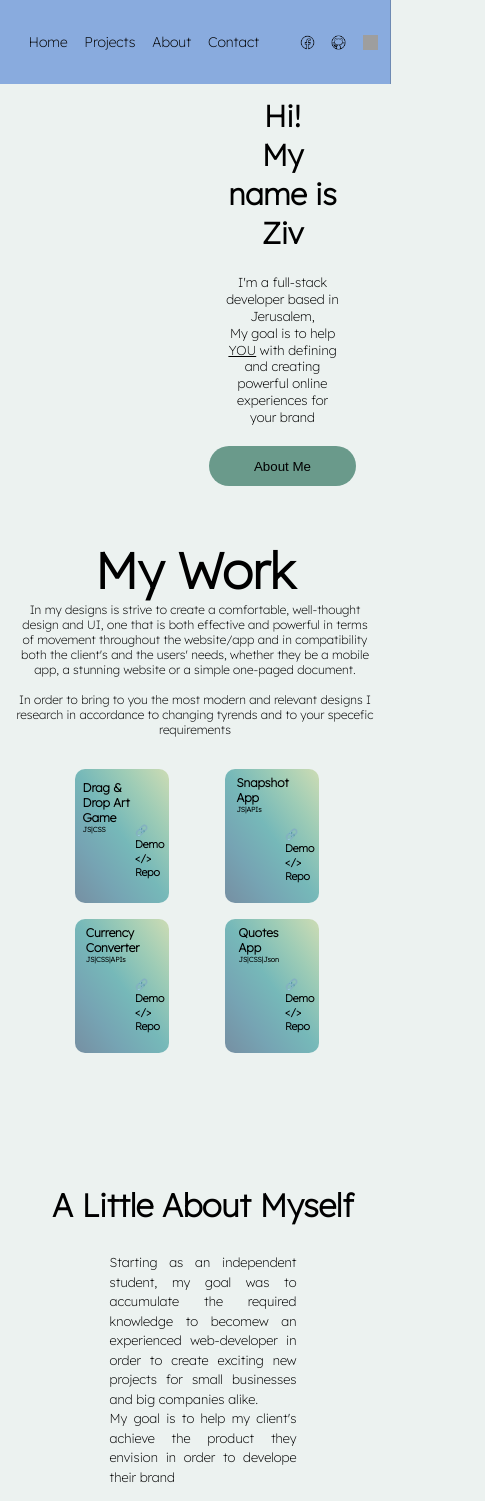
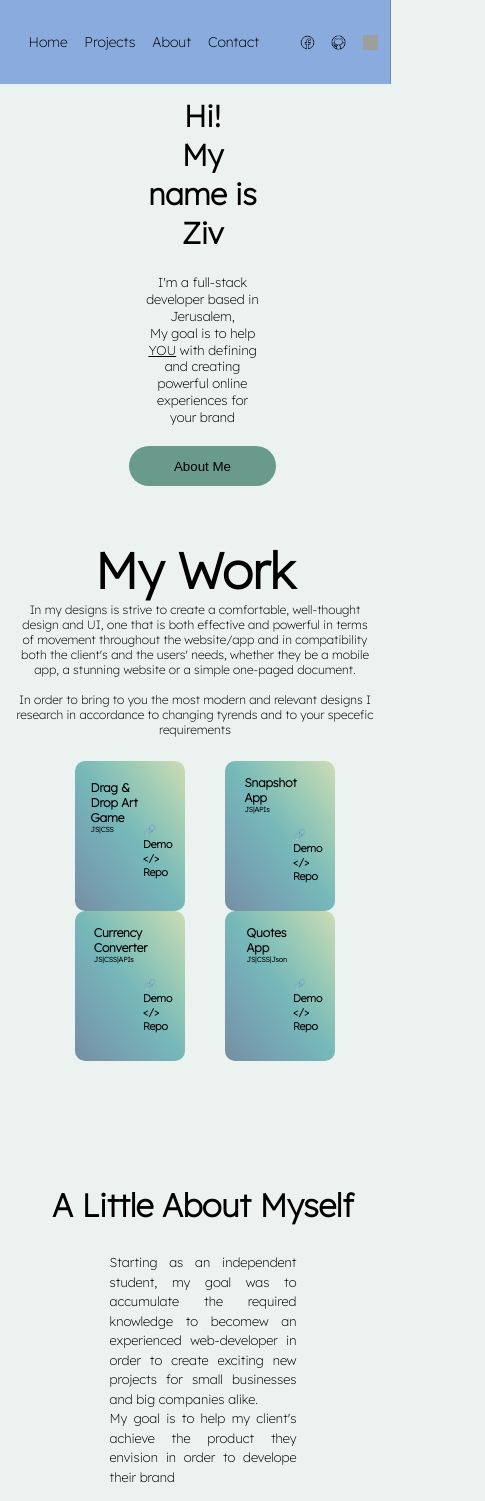
Before and after one commit to zifftalmon/zivPortfolio.github.io, a React (Create React App) app in the folder ziv-portfolio/: page / in a window 390 px wide. Shown: the top 1501 px of the page, 485 px wide, since content can reach past the window. Built offline with nearby package versions, Linux system fonts and the light colour scheme; grey boxes are pictures that could not be loaded; a web font is replaced by a local one.

Commit message:
responsivenes for range of 320px to 667px complete

```diff
--- a/ziv-portfolio/package.json
+++ b/ziv-portfolio/package.json
@@ -1,7 +1,6 @@
 {
   "name": "ziv-portfolio",
   "version": "0.1.0",
-  "homepage": "https://zifftalmon.github.io/zivPortfolio.github.io/",
   "private": true,
   "dependencies": {
     "@testing-library/jest-dom": "^5.16.5",
--- a/ziv-portfolio/src/styles/Home.css
+++ b/ziv-portfolio/src/styles/Home.css
@@ -3,7 +3,6 @@
     flex-direction: column;
     justify-content: center;
     align-items: flex-start;
-    margin-left: 4em;
     padding: 9em;
     width: 45vw;
     height: 50vh;
@@ -45,7 +44,6 @@
         justify-content: center;
         align-items: center;
         padding-top: 17em;
-        margin-left: 5em;
         width: 30vw;
         height: 7vh;
         line-height: 1.3;
@@ -60,3 +58,6 @@
         text-align: center;
     }
 }
+@media screen and (min-width: 668px) and (max-width: 1368px) {
+
+}
--- a/ziv-portfolio/src/styles/Project.css
+++ b/ziv-portfolio/src/styles/Project.css
@@ -107,14 +107,14 @@
     .project0,.project2 {
         margin-bottom: 0;
         border-radius: 10px;
-        padding: 0.5em;
+        padding: 1em;
         box-shadow: none;
         width: 20vw;
         height: 14vh;
     }
     .project1, .project3 {
         border-radius: 10px;
-        padding: 0.5em;
+        padding: 1em;
         box-shadow: none;
         width: 20vw;
         height: 14vh;
```
